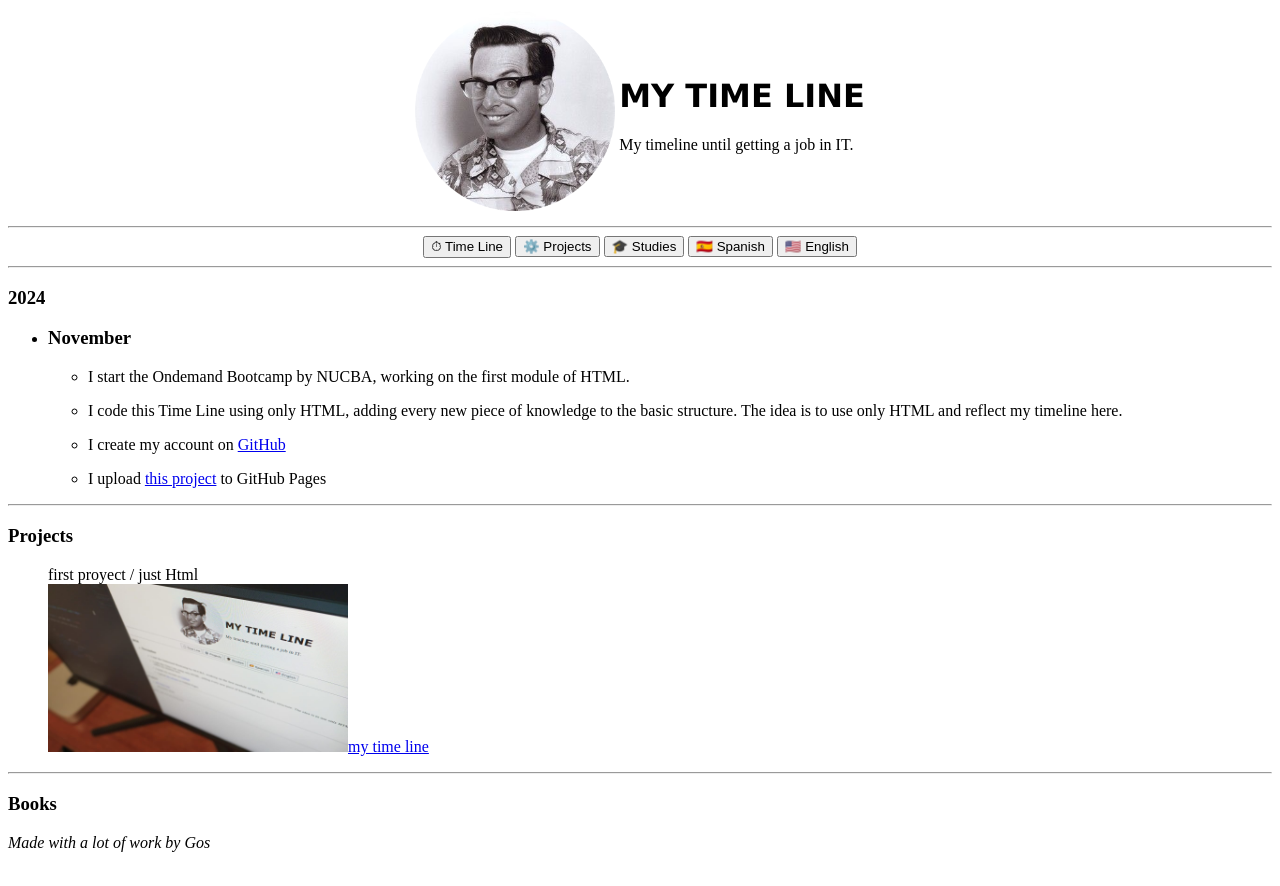
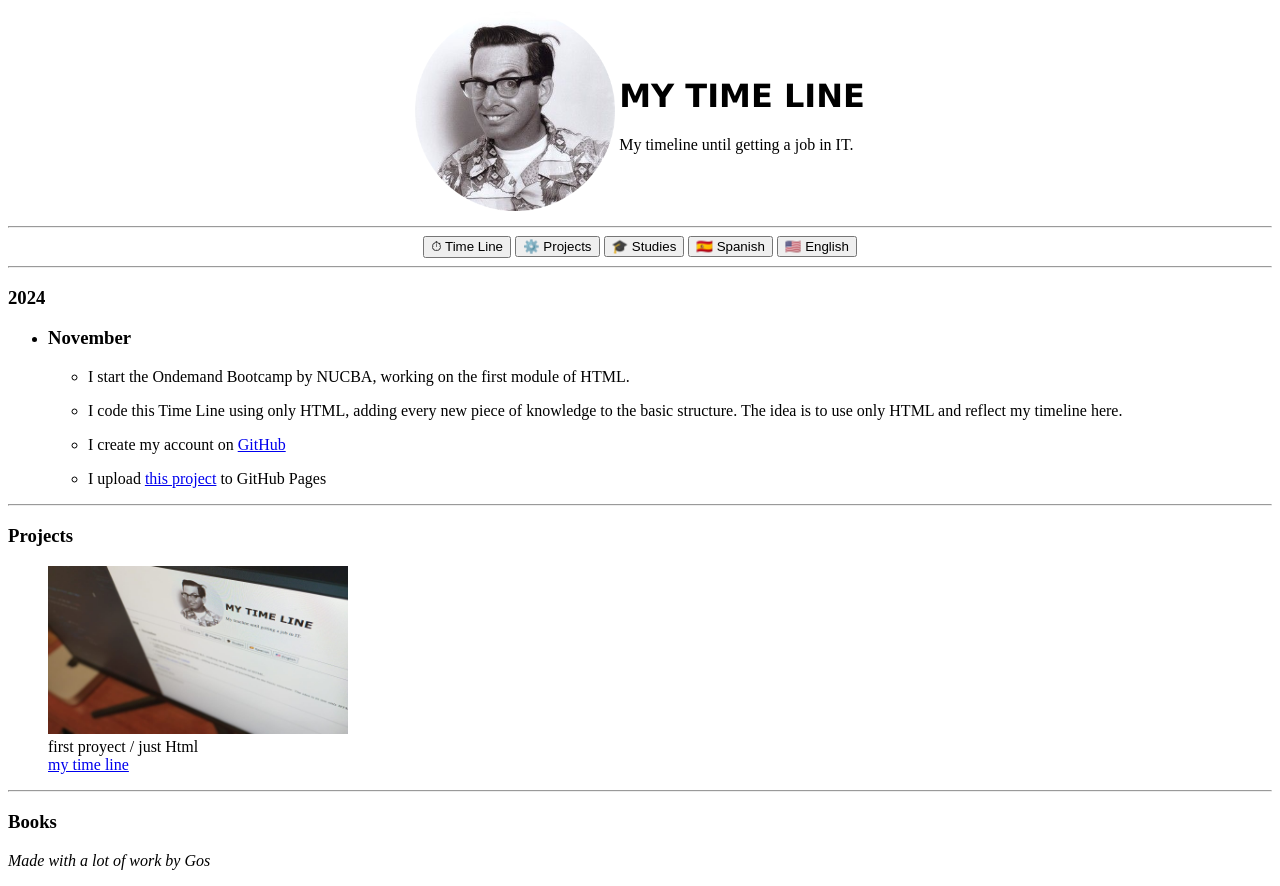
Before and after one commit to goscodes/mytimeline, a plain HTML site: page english.html in a window 1280 px wide. Drawn offline with Linux system fonts and the light colour scheme.

Commit message:
fixed error english version

```diff
--- a/english.html
+++ b/english.html
@@ -72,13 +72,13 @@
 
 
             <figure>
-
+              <img src="./img/timeline.jpeg" alt="" width="300px">
               <figcaption>first proyect / just Html </figcaption>
-              <a href="https://goscodes.github.io/mytimeline/" target="_blank"><img src="./img/timeline.jpeg" alt="" width="300px">my time line</a>
+              <a href="https://goscodes.github.io/mytimeline/" target="_blank">my time line</a>
             </figure>
 
 
-         </ul>
+
 
       </section>
       <hr>
```
Also changed, not shown: index.html (+2 -1 lines).
